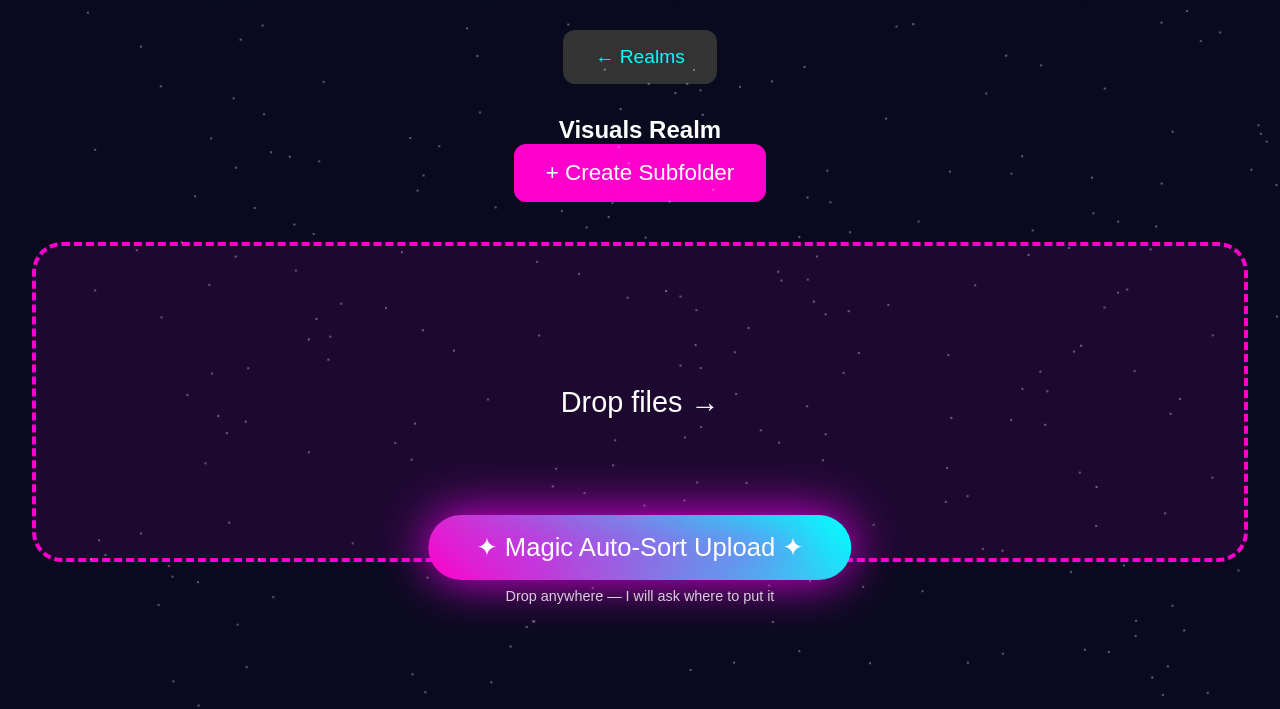
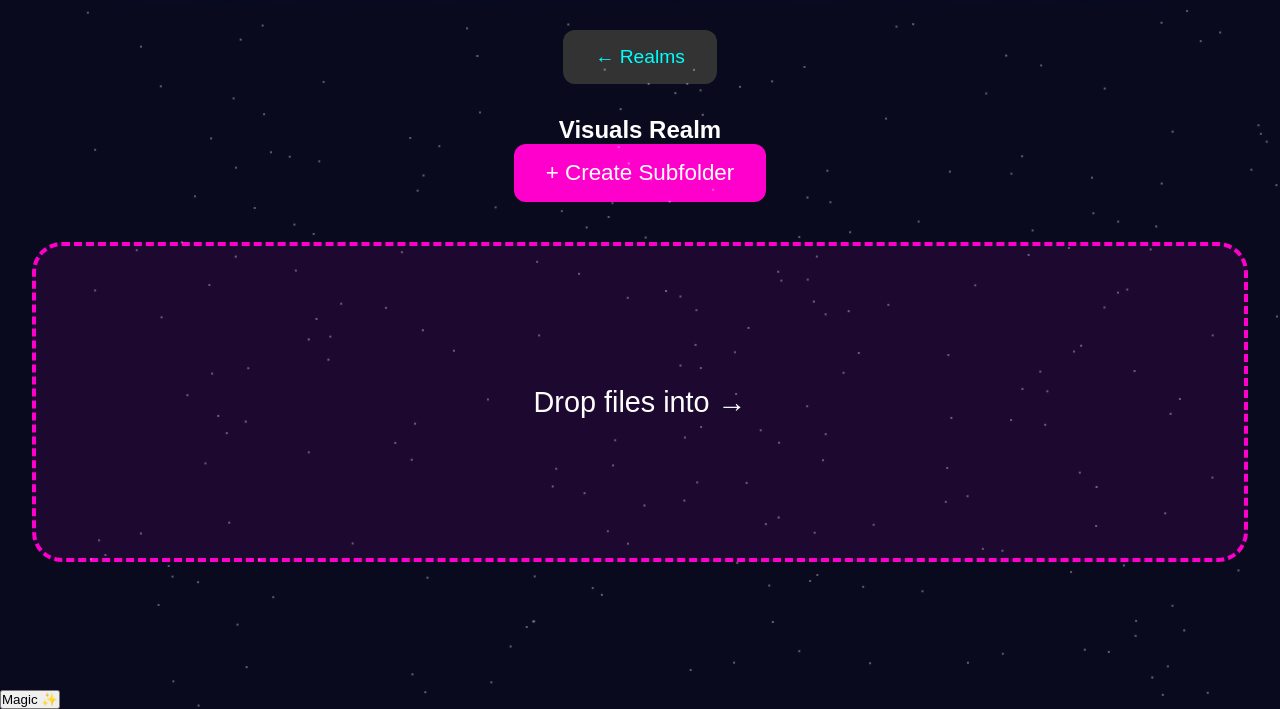
Before and after one commit to SamNotFound697/eternal-anime-vault, a website: page index.html in a window 1280 px wide. Both pictures are taken after a click on the element "Visuals". Shown: the part 176-885 px from the top of the page. Drawn offline with Linux system fonts and the light colour scheme; a web font is replaced by a local one.

Commit message:
Clean up index.html and update dropzone text
Removed commented sections and updated text in the dropzone.

```diff
--- a/index.html
+++ b/index.html
@@ -13,10 +13,8 @@
   </audio>
 
   <div class="container">
-    <!-- Landing Page -->
     <header class="hero">
       <h1>Eternal Anime Vault</h1>
-      <!-- removed the <p> line completely -->
     </header>
 
     <div class="realms" id="realms">
@@ -32,26 +30,20 @@
     <div id="vault" class="hidden">
       <button id="back">← Realms</button>
       <h2 id="realm-title"></h2>
-
-      <div class="folder-controls">
-        <button id="new-folder">+ Create Subfolder</button>
-      </div>
+      <button id="new-folder">+ Create Subfolder</button>
 
       <div id="dropzone" class="hidden">
-        <div>Drop files → <span id="path"></span></div>
+        <div>Drop files into → <span id="path"></span></div>
       </div>
 
       <div id="folders" class="folder-grid"></div>
       <div id="files" class="grid"></div>
+    </div>
+  </div>
 
-      <!-- MAGIC AUTO-SORT BUTTON -->
-      <div class="magic-bottom">
-        <button id="magic-upload">✦ Magic Auto-Sort Upload ✦</button>
-        <p style="font-size:0.9rem;margin-top:0.5rem;opacity:0.8">
-          Drop anywhere — I will ask where to put it
-        </p>
-      </div>
-    </div>
+  <!-- MAGIC EASTER EGG BUTTON ON LANDING PAGE -->
+  <div class="magic-landing">
+    <button id="magic-secret">Magic ✨</button>
   </div>
 
   <div id="toast">Saved!</div>
```
